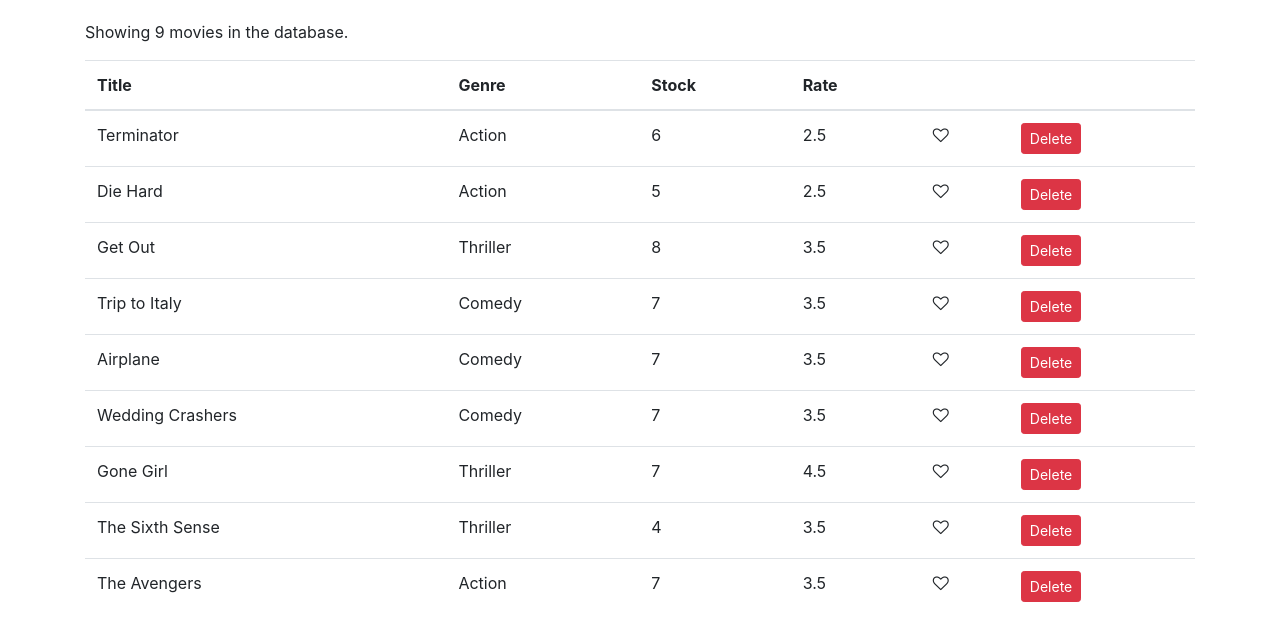
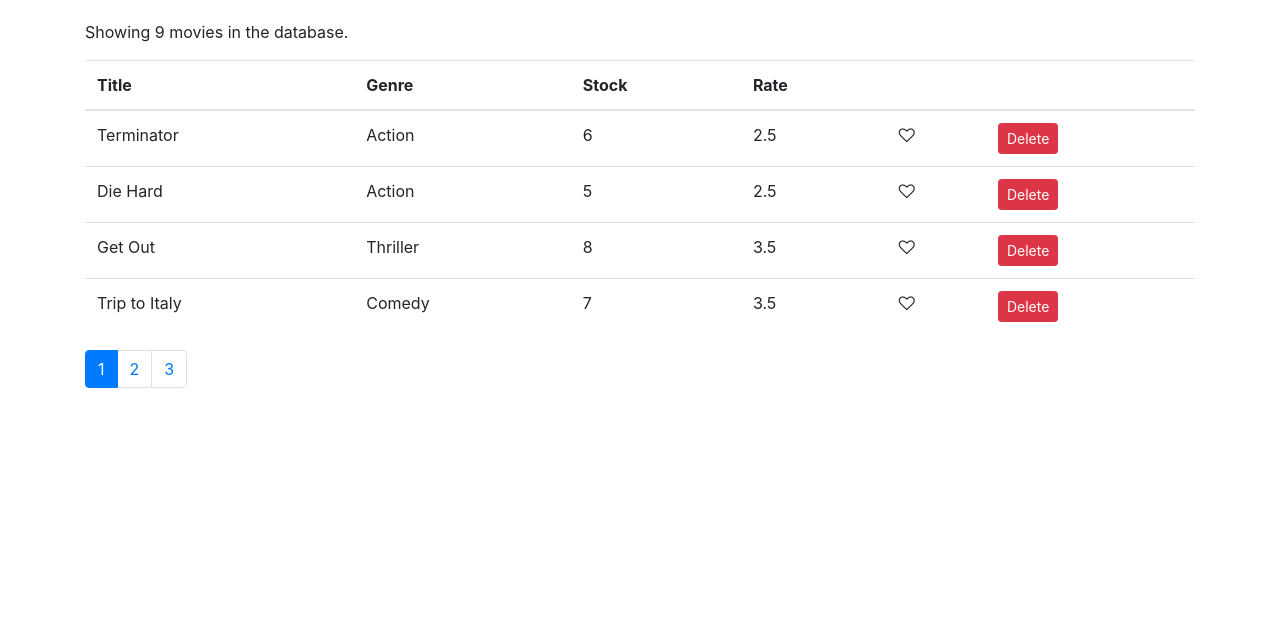
Before and after one commit to dominatordq/vidly_react_app, a React (Create React App) app: page / in a window 1280 px wide. Shown: the top 640 px of the page. Built offline with nearby package versions, Linux system fonts and the light colour scheme.

Commit message:
Modified pagination and movies component to execute paginate function

```diff
--- a/src/components/common/pagination.jsx
+++ b/src/components/common/pagination.jsx
@@ -0,0 +1,25 @@
+import React from 'react';
+import _ from 'lodash';
+
+const Pagination = props => {
+    const { itemsCount, pageSize, currentPage, onPageChange } = props;
+    // console.log(currentPage);
+
+    const pagesCount = Math.ceil(itemsCount / pageSize);    // rounds up to the nearest whole number
+    if (pagesCount === 1) return null;
+    const pages = _.range(1, pagesCount + 1); // returns an array [1, 2, 3]
+    // [1 ... pagesCount].map()
+
+    return <nav>
+        <ul className="pagination">
+            { pages.map(page => (
+                <li key={page} className={ page === currentPage ? "page-item active" : "page-item" }>
+                    <a style={{ cursor: "pointer" }} className="page-link" onClick={() => onPageChange(page)}>{page}</a>
+                </li>
+            ))}
+
+        </ul>
+    </nav>;
+};
+
+export default Pagination;
--- a/src/components/movies.jsx
+++ b/src/components/movies.jsx
@@ -1,31 +1,40 @@
 import React, { Component } from 'react';
 import { getMovies } from '../services/fakeMovieService';
 import Like from './common/like';
+import Pagination from './common/pagination';
+import { paginate } from '../utils/paginate';
 
 class Movies extends Component {
     state = {
-        movies: getMovies()
+        movies: getMovies(),
+        currentPage: 1,
+        pageSize: 4
     };
 
-    handleDelete = (movie) => {
+    handleDelete = movie => {
         const movies = this.state.movies.filter(m => m._id !== movie._id);  // returns all movies except deleted one
         this.setState({ movies });
     };
 
-    handleLike = (movie) => {
+    handleLike = movie => {
         const movies = [...this.state.movies];
         const index = movies.indexOf(movie);
         movies[index] = { ...movies[index] };
         movies[index].liked = !movies[index].liked;
         this.setState({ movies });
-    }
+    };
+
+    handlePageChange = page => {
+        this.setState({ currentPage: page })
+    };
 
     render() {
         const { length: count } = this.state.movies;
+        const { pageSize, currentPage, movies: allMovies } = this.state;
 
-        if(count === 0) {
-            return (<p>There are no more movies in the database.</p>);
-        }
+        if (count === 0) return (<p>There are no more movies in the database.</p>);
+
+        const movies = paginate(allMovies, currentPage, pageSize)
 
         return (
             <React.Fragment>
@@ -42,7 +51,7 @@
                     </tr>
                 </thead>
                 <tbody>
-                    {this.state.movies.map(movie => (
+                    {movies.map(movie => (
                     <tr key={movie._id}>
                         <td>{movie.title}</td>
                         <td>{movie.genre.name}</td>
@@ -59,6 +68,12 @@
 
                 </tbody>
             </table>
+            <Pagination
+                itemsCount={count}
+                pageSize={pageSize}
+                currentPage={currentPage}
+                onPageChange={this.handlePageChange}
+            />
             </React.Fragment>
         );
     }
```
